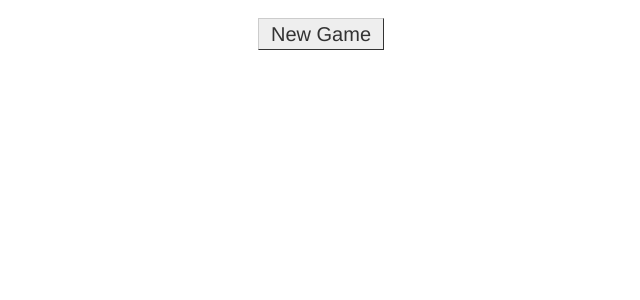
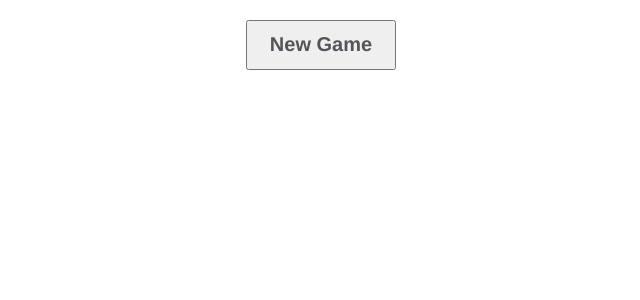
Before and after one commit to wypa4ok/barley-break, a PHP site: page /index.html in a window 1280 px wide. Shown: the part 40-340 px from the top of the page, without its empty margins (319-959 px from the left). Run offline with PHP 8.4, Linux system fonts and the light colour scheme.

Commit message:
cjanged href -> buttons.

```diff
--- a/views/game/game.controller.js
+++ b/views/game/game.controller.js
@@ -1,4 +1,4 @@
-app.controller('gameController',function($rootScope, $scope){
+app.controller('gameController',function($rootScope, $scope, $location){
 
 	var result,count,win,stop,time,c,key,f = 15;
 
@@ -171,9 +171,14 @@ app.controller('gameController',function($rootScope, $scope){
         $("#out").text(result);
         $("#timer").text(time);
 
+    }
 
-
-    }
+    $scope.go = function ( path ) {
+        if(path == '/'){
+            $scope.stopTimer();
+        }
+        $location.path( path );
+    };
     //$(document).ready(function (){
     $('td').click(function(){
         chooseClick(+($(this).attr('id')));
--- a/views/game/game.css
+++ b/views/game/game.css
@@ -29,7 +29,7 @@ td:empty{
     font-weight: bold;
     color: #54555a;
 }
-#restart, #give-up{
+#restart{
     width:70px;
     height: 30px;
     color: #54555a;
@@ -37,6 +37,9 @@ td:empty{
     font-size: 14px;
 }
 #give-up{
+    width:100px;
+    height: 40px;
+    font-weight: bold;
     font-size: 18px;
     color: red;
 }
--- a/views/game/game.html
+++ b/views/game/game.html
@@ -20,7 +20,11 @@
     </table>
 
     <div class="give-up">
-        <a class="button" id="give-up" ng-click="stopTimer()" href="#/">Give Up</a>
+
+        <input id="give-up" type="submit" ng-click="go('/')" value="Give Up" />
+        <!-- <a class="button" id="give-up" ng-click="stopTimer()" href="#/">Give Up</a> -->
     </div>
 
+
+
 </div>
--- a/views/start/start.controller.js
+++ b/views/start/start.controller.js
@@ -1,3 +1,10 @@
-app.controller('startController', function($rootScope, $scope){
+app.controller('startController', function($rootScope, $scope, $location){
     $scope.testMessage = 'Barley-Break';
+
+    $scope.go = function ( path ) {
+        if(path == '/'){
+            $scope.stopTimer();
+        }
+        $location.path( path );
+    };
 });
--- a/views/start/start.css
+++ b/views/start/start.css
@@ -2,17 +2,12 @@
 	text-align: center;
 	margin: 20px;
 }
-.button {
-  font-size: 20px;
-  text-decoration: none;
-  background-color: #EEEEEE;
-  color: #333333;
-  padding: 4px 12px 4px 12px;
-  border-top: 1px solid #CCCCCC;
-  border-right: 1px solid #333333;
-  border-bottom: 1px solid #333333;
-  border-left: 1px solid #CCCCCC;
-
+#start-game{
+	font-size: 20px;
+	height: 50px;
+	width: 150px;
+	color: #54555a;
+    font-weight: bold;
 }
 a:hover{
 	text-decoration: none;
--- a/views/start/start.html
+++ b/views/start/start.html
@@ -2,5 +2,6 @@
  	<h1>Barley-Break</h1>
 </div>
 <div id="start-box">
-	<a class="button" href="#/game">New Game</a>
+	<input id="start-game" type="submit" ng-click="go('/game')" value="New Game" />
+
 </div>
```
